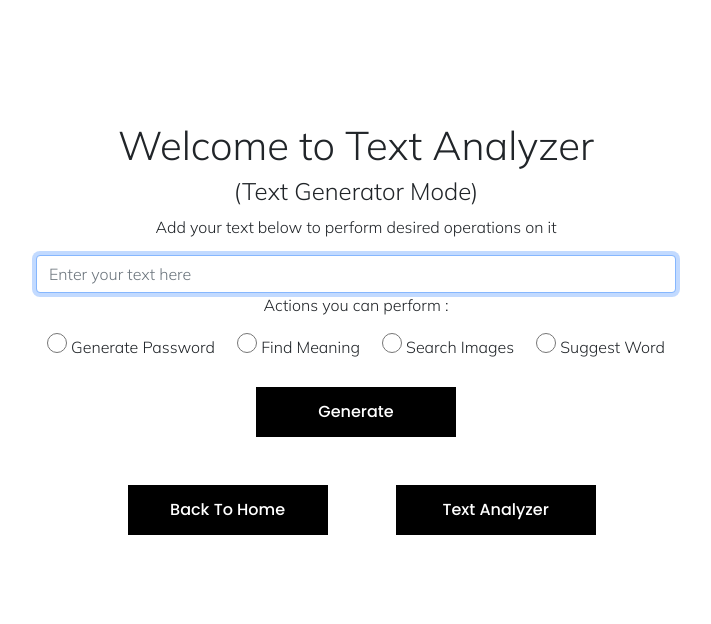
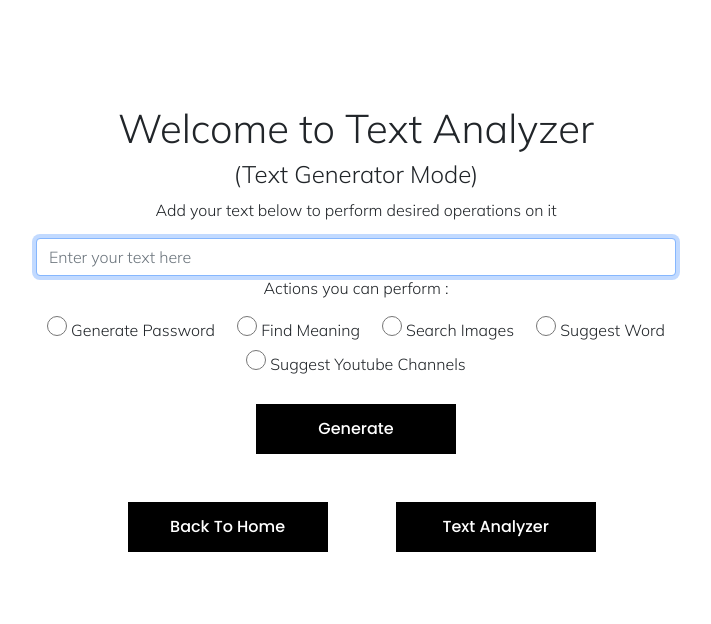
Before and after one commit to rockingrohit9639/TextAnalyzer, a Django app: page /index2 in a window 1280 px wide. Shown: the part 72-696 px from the top of the page, without its empty margins (284-995 px from the left). Run offline with Django 3.2, Linux system fonts and the light colour scheme; some libraries are stand-ins or nearby versions.

Commit message:
Update index2.html

```diff
--- a/templates/index2.html
+++ b/templates/index2.html
@@ -36,6 +36,10 @@
             <input class="form-input" type="radio" value="suggest_word" id="suggest_word" name="option" />
             <label class="form-label" for="suggest_word">Suggest Word</label>
         </div>
+        <div class="buttons">
+            <input class="form-input" type="radio" value="suggest_youtube" id="suggest_youtube" name="option" />
+            <label class="form-label" for="suggest_youtube">Suggest Youtube Channels</label>
+        </div>
     </div>
     <button type="submit">Generate</button>
 </form>
```
